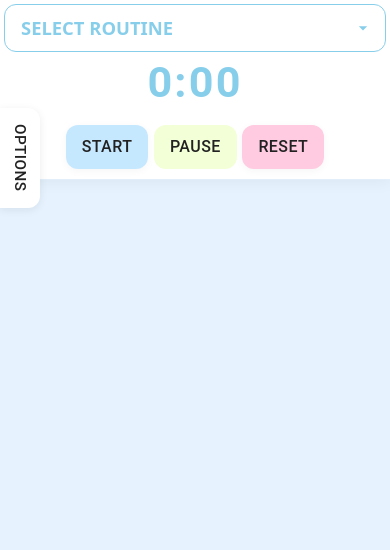
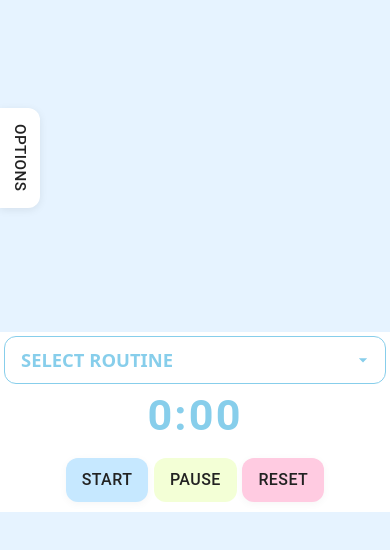
Before and after one commit to schubert101/Custom_Timer, a React (Vite) app: page / in a window 390 px wide. Shown: the top 550 px of the page. Built offline with nearby package versions, Linux system fonts and the light colour scheme; the HTML template or start-up script is replaced by a standard one.

Commit message:
fix: remove timer card shadow on mobile for cleaner look

```diff
--- a/src/App.tsx
+++ b/src/App.tsx
@@ -499,10 +499,15 @@ const App: React.FC = () => {
       {/* Centered Timer Card */}
       <Box
         sx={{
-          position: 'fixed',
-          top: { xs: '58%', sm: '50%' },
-          left: '50%',
-          transform: { xs: 'translate(-50%, -58%)', sm: 'translate(-50%, -50%)' },
+          position: { xs: 'static', sm: 'fixed' },
+          display: { xs: 'flex', sm: 'block' },
+          flexDirection: { xs: 'column', sm: 'initial' },
+          alignItems: { xs: 'center', sm: 'initial' },
+          justifyContent: { xs: 'center', sm: 'initial' },
+          minHeight: { xs: '100vh', sm: 'auto' },
+          top: { xs: 'auto', sm: '50%' },
+          left: { xs: 'auto', sm: '50%' },
+          transform: { xs: 'none', sm: 'translate(-50%, -50%)' },
           zIndex: 1200,
           width: { xs: '100vw', sm: '95vw', md: 500 },
           maxWidth: { xs: '100vw', sm: 600 },
@@ -516,6 +521,7 @@ const App: React.FC = () => {
         <Paper
           elevation={3}
           sx={{
+            position: { xs: 'static', sm: 'relative' },
             display: 'flex',
             flexDirection: 'column',
             alignItems: 'center',
@@ -523,7 +529,7 @@ const App: React.FC = () => {
             p: { xs: 0.5, sm: 2, md: 4 },
             borderRadius: { xs: 0, sm: '30px' },
             background: '#fff',
-            boxShadow: '0 2px 16px 0 rgba(0,0,0,0.06)',
+            boxShadow: { xs: 'none', sm: '0 2px 16px 0 rgba(0,0,0,0.06)' },
             maxWidth: { xs: '100vw', sm: 600 },
             width: { xs: '100vw', sm: 500 },
             minWidth: 0,
```
